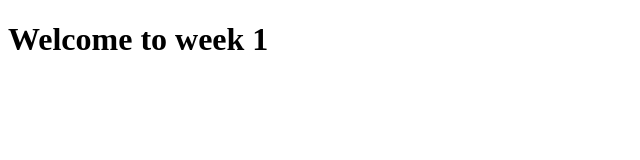
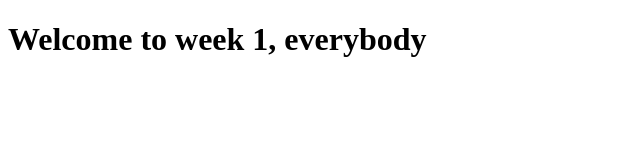
Before and after one commit to julesep3/JavaScript, a plain HTML site: page index.html in a window 1280 px wide. Shown: the whole page, without its empty margins (0-640 px from the left). Drawn offline with Linux system fonts and the light colour scheme.

Commit message:
minor change commit trial

```diff
--- a/index.html
+++ b/index.html
@@ -8,7 +8,7 @@
 
 </head>
 <body>
-    <h1>Welcome to week 1</h1>
+    <h1>Welcome to week 1, everybody</h1>
 
 
 </body>
```
